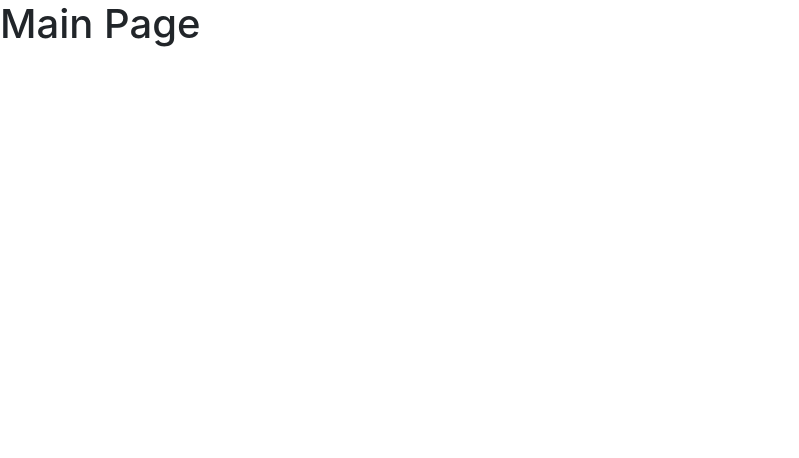
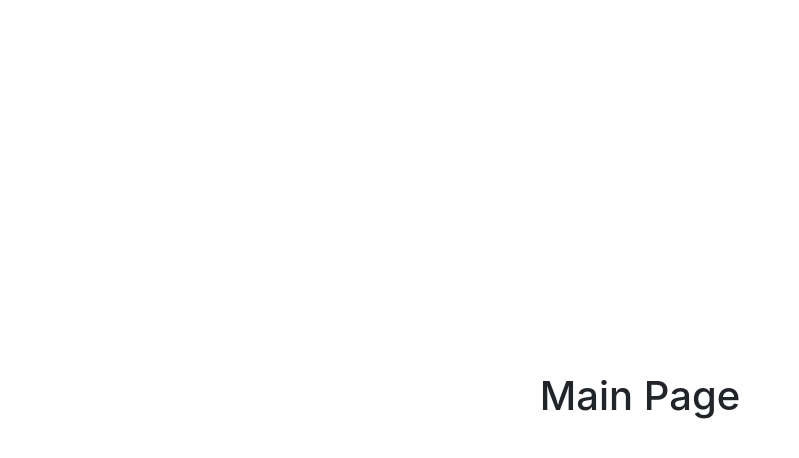
Before and after one commit to BenAlaa/MyReads-egFWD-Advanced-Web, a React (Create React App) app: page /main in a window 1280 px wide. Shown: the top 458 px of the page, without its empty margins (0-799 px from the left). Built offline with nearby package versions, Linux system fonts and the light colour scheme.

Commit message:
style: add global color theme

```diff
--- a/src/index.css
+++ b/src/index.css
@@ -7,6 +7,36 @@ body {
   -moz-osx-font-smoothing: grayscale;
 }
 
+.app {
+  width: 100%;
+  min-height: 100vh;
+  display: flex;
+  justify-content: center;
+  align-items: center;
+}
+.primary-color-dark { color: #f57f1a }
+.primary-color-medium { color: #faa713 }
+.primary-color-light { color: #f8c46a }
+.secodary-color-dark { color: #2b1358 }
+.secodary-color-medium { color: #51397c }
+.secodary-color-medium { color: #cdb8f5 }
+
+.primary-bgcolor-dark { background-color: #f57f1a }
+.primary-bgcolor-medium { background-color: #faa713 }
+.primary-bgcolor-light { background-color: #f8c46a }
+.secodary-bgcolor-dark { background-color: #2b1358 }
+.secodary-bgcolor-medium { background-color: #51397c }
+.secodary-bgcolor-medium { background-color: #cdb8f5 }
+
+.primary-border-color-dark { border-color: #f57f1a }
+.primary-border-color-medium { border-color: #faa713 }
+.primary-border-color-light { border-color: #f8c46a }
+.secodary-border-color-dark { border-color: #2b1358 }
+.secodary-border-color-medium { border-color: #51397c }
+.secodary-border-color-medium { border-color: #cdb8f5 }
+
+
+
 code {
   font-family: source-code-pro, Menlo, Monaco, Consolas, 'Courier New',
     monospace;
```
